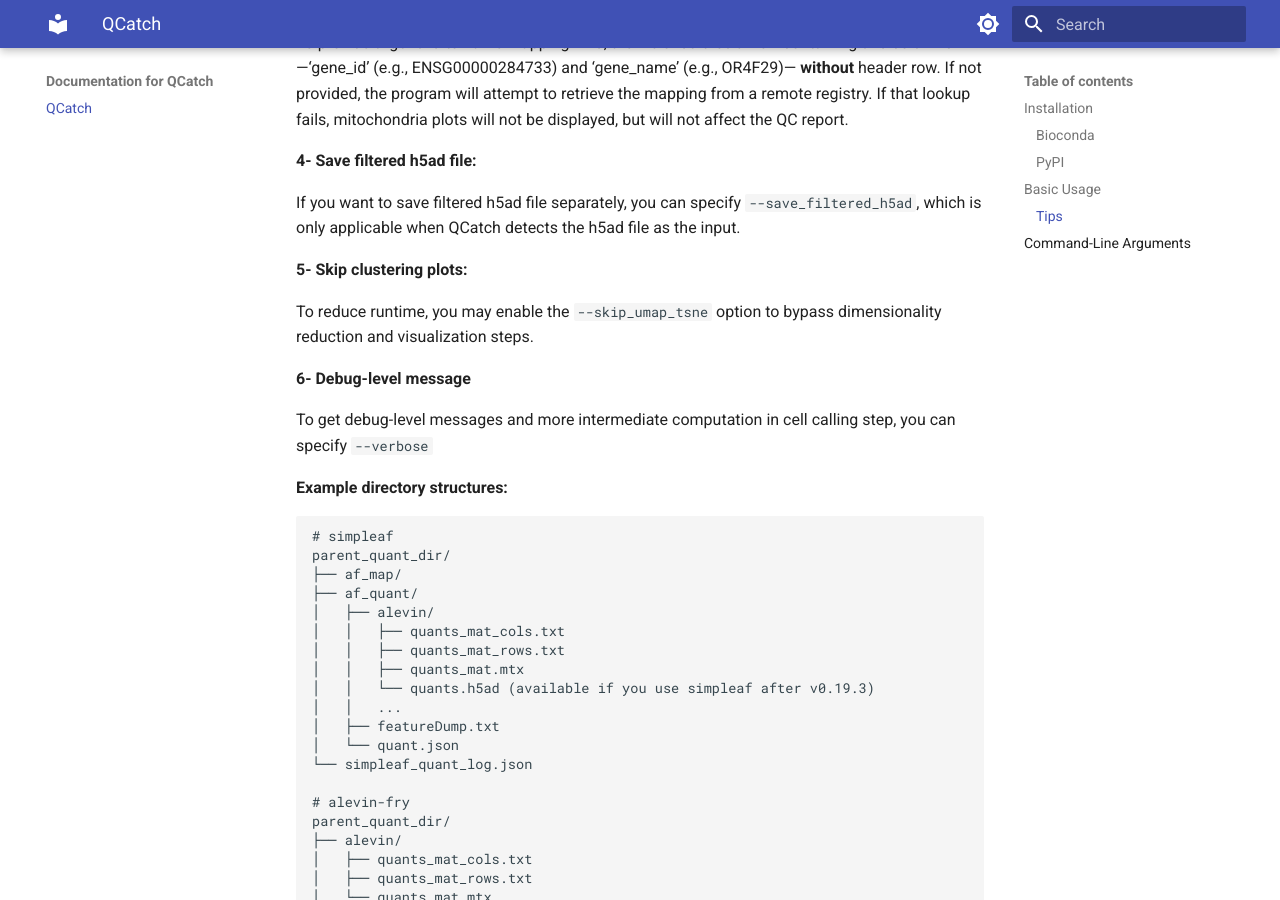
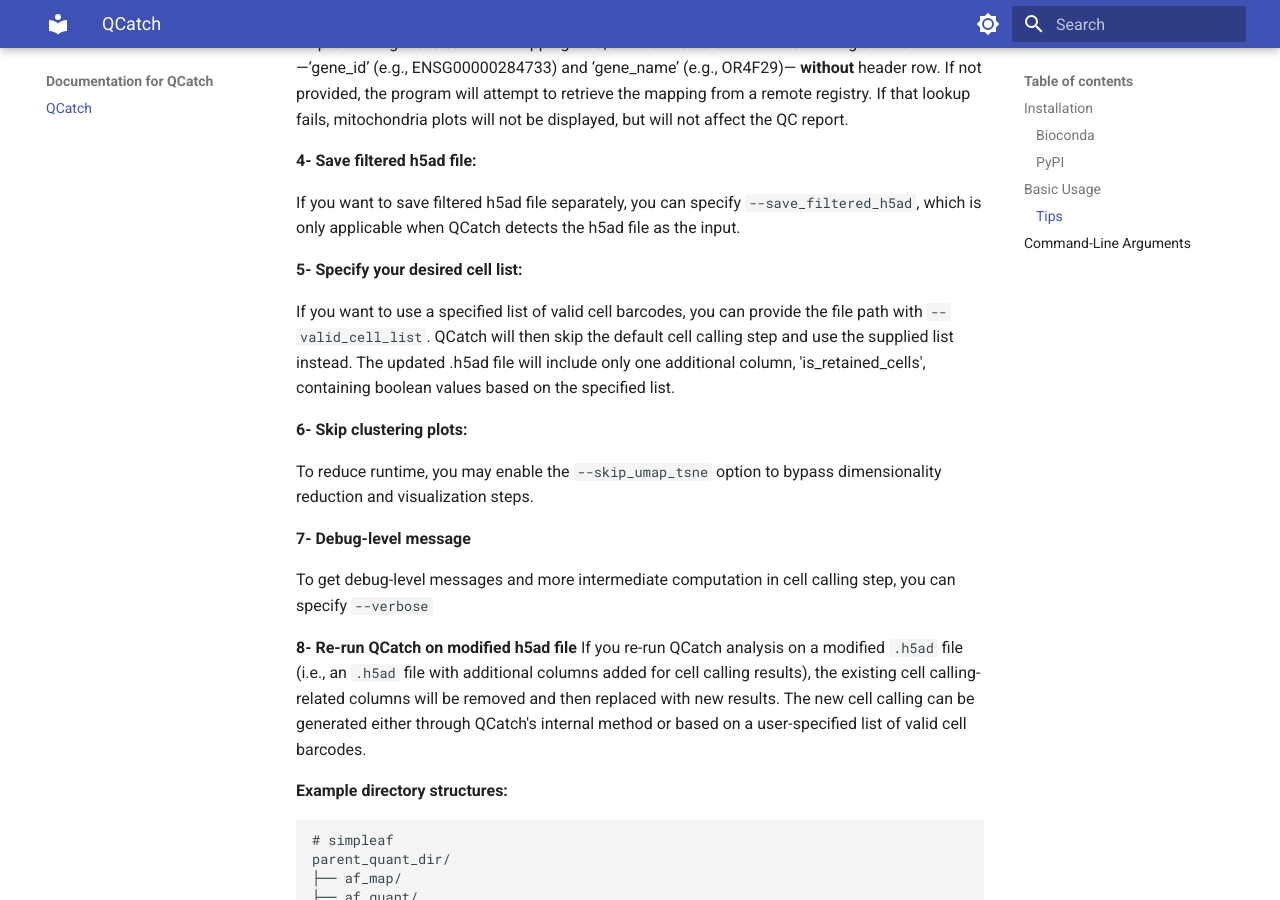
Before and after one commit to COMBINE-lab/QCatch, an MkDocs documentation site: the page built from docs/index.md, in a window 1280 px wide and 900 px high, scrolled down 2008 px. Built offline with MkDocs 1.6.1 and Material for MkDocs 9.7.7, drawn with Linux system fonts in a browser that asks for light colours; some of the changed text lies outside the part shown.

Commit message:
Update README for new flag; modify the legend for umi dedup plot

```diff
--- a/docs/index.md
+++ b/docs/index.md
@@ -75,13 +75,20 @@ To provide a 'gene id to name mapping' info, the file should be a **TSV** contai
 
 If you want to save filtered h5ad file separately, you can specify `--save_filtered_h5ad`, which is only applicable when QCatch detects the h5ad file as the input.
 
-**5- Skip clustering plots:**
+**5- Specify your desired cell list:**
+
+If you want to use a specified list of valid cell barcodes, you can provide the file path with `--valid_cell_list`. QCatch will then skip the default cell calling step and use the supplied list instead. The updated .h5ad file will include only one additional column, 'is_retained_cells', containing boolean values based on the specified list.
+
+**6- Skip clustering plots:**
 
 To reduce runtime, you may enable the `--skip_umap_tsne` option to bypass dimensionality reduction and visualization steps.
 
-**6- Debug-level message**
+**7- Debug-level message**
 
 To get debug-level messages and more intermediate computation in cell calling step, you can specify `--verbose`
+
+**8- Re-run QCatch on modified h5ad file**
+If you re-run QCatch analysis on a modified `.h5ad` file (i.e., an `.h5ad` file with additional columns added for cell calling results), the existing cell calling-related columns will be removed and then replaced with new results. The new cell calling can be generated either through QCatch's internal method or based on a user-specified list of valid cell barcodes.
 
 **Example directory structures:**
 
@@ -121,6 +128,7 @@ For more advanced options and usage details, see the sections below.
 | `--chemistry` | `-c` | `str`(Optional but recommend) | Specifies the chemistry used in the experiment, determining the range for the `empty_drops` step. **Options**: `'10X_3p_v2'`, `'10X_3p_v3'`, `'10X_3p_v4'`, `'10X_3p_LT'`,`'10X_5p_v3'`,`'10X_HT'`. **Default**: Will use the range for `'10X_3p_v2'` and `'10X_3p_v3'`. |
 | `--save_filtered_h5ad` | `-s` | `flag` (Optional) |If enabled, `qcatch` will save a separate `.h5ad` file containing only the retained cells.|
 | `--gene_id2name_file` | `-g` | `str` (Optional) |File provides a mapping from gene IDs to gene names. The file must be a TSV containing two columns—‘gene_id’ (e.g., ENSG00000284733) and ‘gene_name’ (e.g., OR4F29)—without a header row. If not provided, the program will attempt to retrieve the mapping from a remote registry. If that lookup fails, mitochondria plots will not be displayed.|
+| `--valid_cell_list` | `-l` | `str` (Optional) |File provides a user-specified list of valid cell barcode. The file must be a TSV containing one column with cell barcodes without a header row. If provided, qcatch will skip the internal cell calling steps and and use the supplied list instead|
 | `--n_partitions` | `-n` | `int` (Optional) | Number of partitions (max number of barcodes to consider for ambient estimation). Skip this step if you already specified `--chemistry`. Only use `--n_partitions` when your experiment uses a custom chemistry not listed in the predefined chemistry options.|
 | `--skip_umap_tsne` | `-u` | `flag` (Optional) | If provided, skips generation of UMAP and t-SNE plots. |
 | `--verbose` | `-b` | `flag` (Optional) | Enable verbose logging with debug-level messages. |
```
Also changed, not shown: 1 other file.
